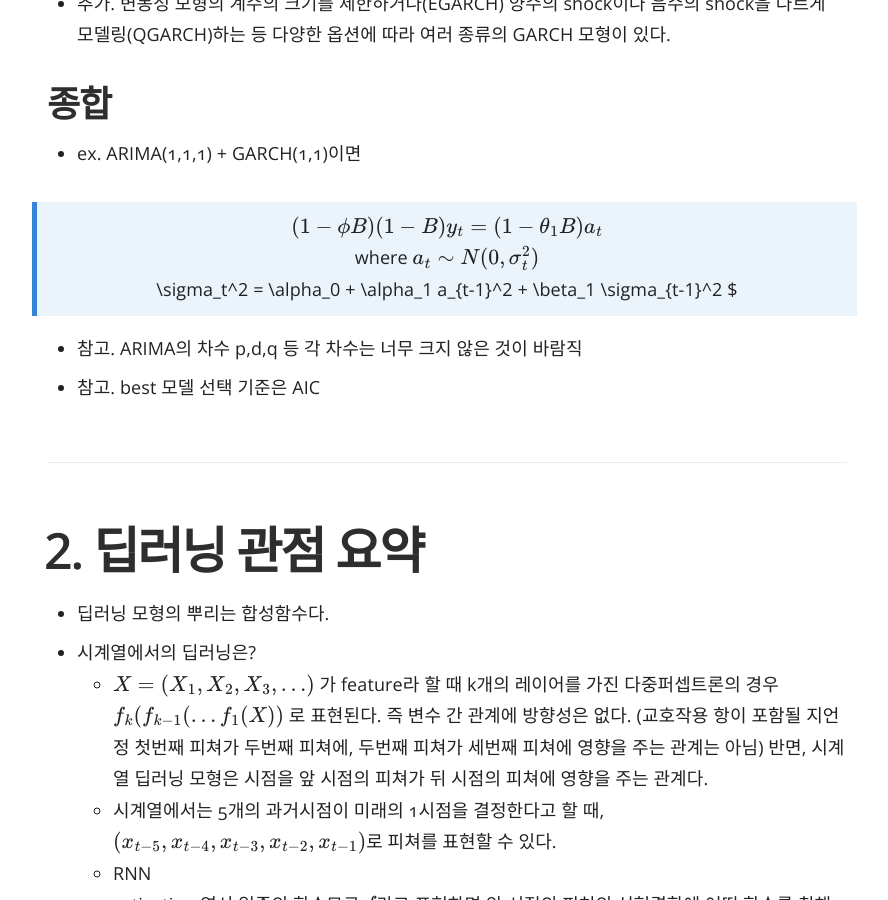
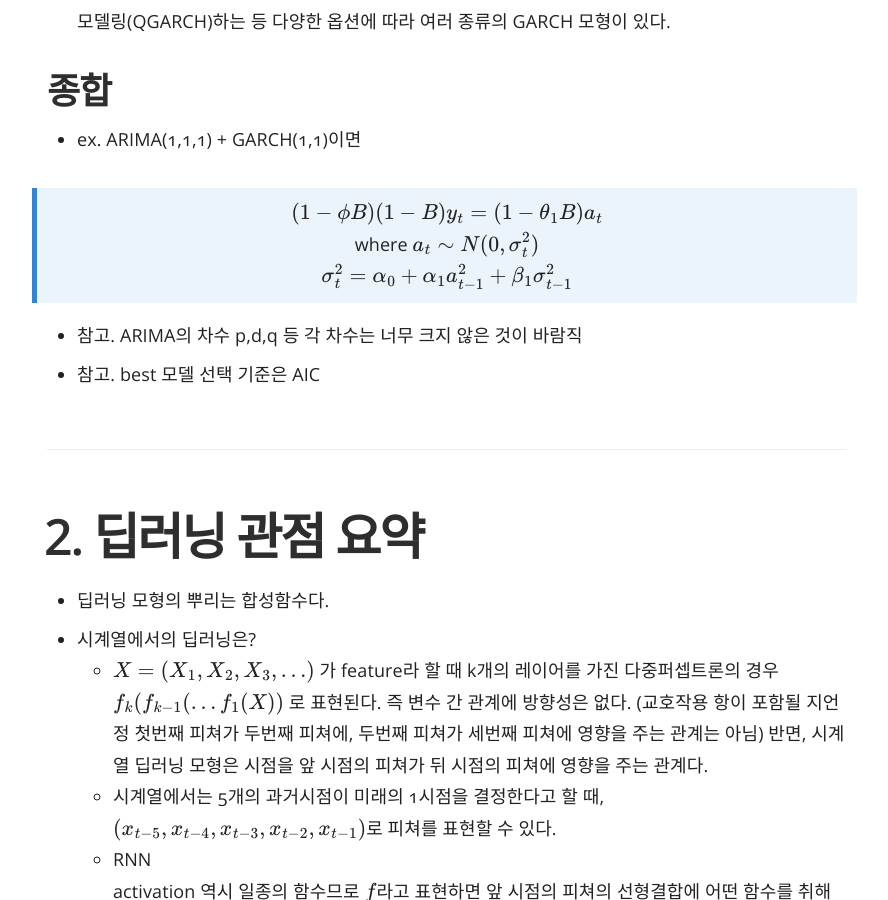
Before and after one commit to yrk3434/yrk3434.github.io, a Jekyll site: the page built from _docs/Project/Time Series Analysis_P.md, in a window 1280 px wide and 900 px high, scrolled down 3179 px. Shown: the whole window, without its empty margins (343-1231 px from the left). Built offline with Jekyll 4.4.1, drawn with Linux system fonts in a browser that asks for light colours; formulas are drawn with MathJax 3.

```diff
--- a/_docs/Project/Time Series Analysis_P.md
+++ b/_docs/Project/Time Series Analysis_P.md
@@ -47,7 +47,6 @@ $a_t$ 는 white noise 가정
   - d회 차분
   - 비정상 계열, ACF 느리게 감소, 단위근이 있음 ( $1-B$ )
   - 그래프 또는 단위근 검정(Dickey Fuller test) 통해 비정상성 확인
-
 > <center> $ (1-\phi_1 B + ... + \phi_{t-p} B^p)(1-B)^d y_t = (1-\theta_1 B...-\theta_{t-q} B^q )a_t $ </center>
 
 - 분산 안정화
@@ -93,7 +92,7 @@ $a_t$ 는 white noise 가정
 
 > <center> $ (1-\phi B )(1-B)y_t = (1-\theta_1 B)a_t $ </center>
 > <center> where $ a_t \sim N(0,\sigma_t^2) $ </center>
-> <center> \sigma_t^2 = \alpha_0 + \alpha_1 a_{t-1}^2 + \beta_1 \sigma_{t-1}^2 $ </center>
+> <center> $ \sigma_t^2 = \alpha_0 + \alpha_1 a_{t-1}^2 + \beta_1 \sigma_{t-1}^2 $ </center>
 
 - 참고. ARIMA의 차수 p,d,q  등 각 차수는 너무 크지 않은 것이 바람직
 - 참고. best 모델 선택 기준은 AIC
```
